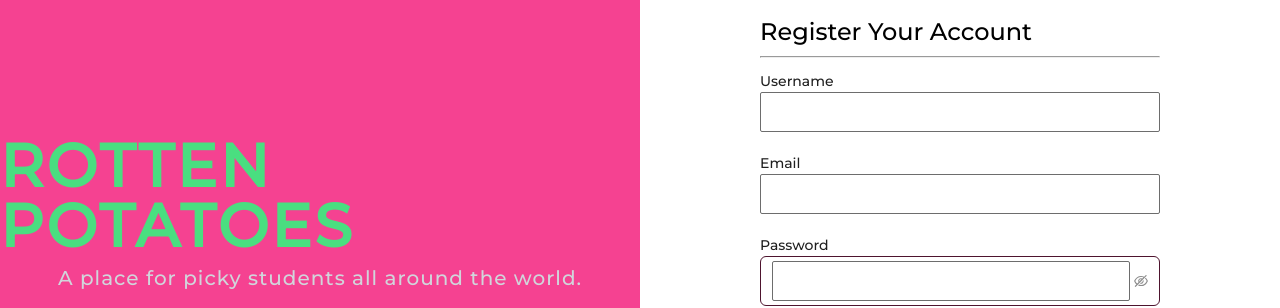
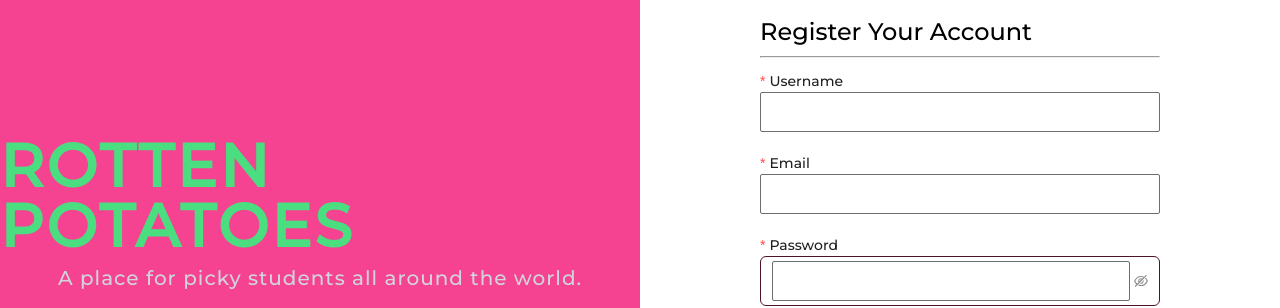
Before and after one commit to Shan533/RottenTomatoes, a React (Vite) app in the folder client/: page /register in a window 1280 px wide. Shown: the part 186-494 px from the top of the page. Built offline with nearby package versions, Linux system fonts and the light colour scheme.

Commit message:
add validation

```diff
--- a/client/src/components/ProtectedPage.jsx
+++ b/client/src/components/ProtectedPage.jsx
@@ -1,10 +1,11 @@
 import { message } from "antd";
 import React, { useEffect, useState } from "react";
 import { GetCurrentUser } from "../apis/users";
+import { useNavigate } from "react-router-dom";
 
 function ProtectedPage({ children }) {
   const [user, setUser] = useState(null);
-
+  const navigate = useNavigate();
   const getCurrentUser = async () => {
     try {
       const response = await GetCurrentUser();
@@ -16,7 +17,11 @@ function ProtectedPage({ children }) {
 
   useEffect(() => {
 
-      getCurrentUser();
+      if(!localStorage.getItem("token")){
+        navigate("/login");
+      }else{
+        getCurrentUser();
+      }
 
   }, []);
 
--- /dev/null
+++ b/client/src/helpers/index.js
@@ -0,0 +1,6 @@
+export const antValidationError = [
+  {
+    message: "Required",
+    required: true,
+  },
+];
--- a/client/src/pages/Home/index.jsx
+++ b/client/src/pages/Home/index.jsx
@@ -2,7 +2,7 @@ import React, { useEffect, useState } from "react";
 import { message, Rate } from "antd";
 
 function Home() {
-  return <div className="bg-primary">Home</div>;
+  return <div>Home</div>;
 }
 
 export default Home;
--- a/client/src/pages/Login/index.jsx
+++ b/client/src/pages/Login/index.jsx
@@ -2,6 +2,7 @@ import React, { useEffect } from "react";
 import { Form, Button, message, Input } from "antd";
 import { Link, useNavigate } from "react-router-dom";
 import { LoginUser } from "../../apis/users";
+import { antValidationError } from "../../helpers";
 
 function Login() {
   const navigate = useNavigate();
@@ -15,6 +16,12 @@ function Login() {
       message.error(error.message);
     }
   };
+
+  useEffect(() => {
+    if (localStorage.getItem("token")) {
+      navigate("/");
+    }
+  }, []);
 
   return (
     <div className="grid grid-cols-2 h-screen">
@@ -38,10 +45,14 @@ function Login() {
             className="flex flex-col gap-5 mt-3"
             onFinish={onFinish}
           >
-            <Form.Item label="Email" name="email">
+            <Form.Item label="Email" name="email" rules={antValidationError}>
               <Input />
             </Form.Item>
-            <Form.Item label="Password" name="password">
+            <Form.Item
+              label="Password"
+              name="password"
+              rules={antValidationError}
+            >
               <Input type="password" />
             </Form.Item>
 
--- a/client/src/pages/Register/index.jsx
+++ b/client/src/pages/Register/index.jsx
@@ -3,6 +3,7 @@ import { Form, Button, message, Input, App } from "antd";
 import { Link } from "react-router-dom";
 import { RegisterUser } from "../../apis/users";
 import { useNavigate } from "react-router-dom";
+import { antValidationError } from "../../helpers";
 
 function Register() {
   const navigate = useNavigate();
@@ -15,6 +16,12 @@ function Register() {
       message.error(error.message);
     }
   };
+
+  useEffect(() => {
+    if (localStorage.getItem("token")) {
+      navigate("/");
+    }
+  }, []);
 
   return (
     <div className="grid grid-cols-2 h-screen">
@@ -38,13 +45,21 @@ function Register() {
             className="flex flex-col gap-5 mt-3"
             onFinish={onFinish}
           >
-            <Form.Item label="Username" name="username">
+            <Form.Item
+              label="Username"
+              name="username"
+              rules={antValidationError}
+            >
               <Input />
             </Form.Item>
-            <Form.Item label="Email" name="email">
+            <Form.Item label="Email" name="email" rules={antValidationError}>
               <Input />
             </Form.Item>
-            <Form.Item label="Password" name="password">
+            <Form.Item
+              label="Password"
+              name="password"
+              rules={antValidationError}
+            >
               <Input.Password />
             </Form.Item>
 
```
Also changed, not shown: 1 other file (tests, documents, lock files or other folders).
